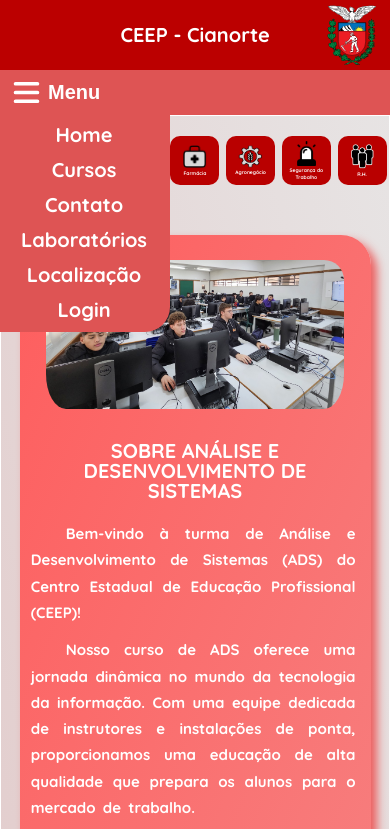
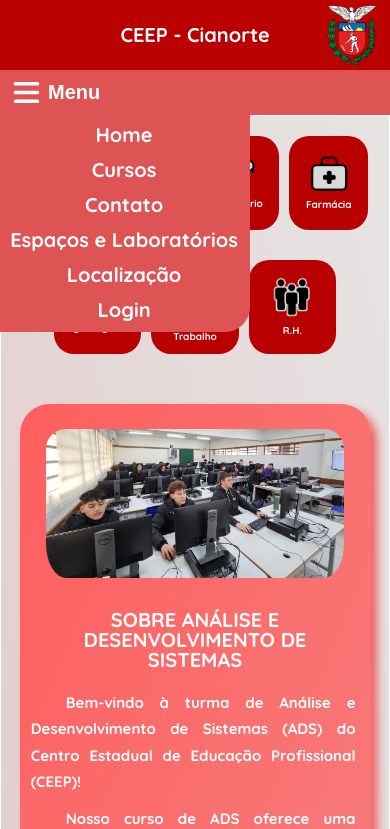
Before and after one commit to guilherme-granville/site-ceep, a plain HTML site: page cursos.html in a window 390 px wide. Both pictures are taken after a click on the button "Menu". Shown: the top 829 px of the page. Drawn offline with nearby package versions, Linux system fonts and the light colour scheme.

Commit message:
Add files via upload

```diff
--- a/cursos.html
+++ b/cursos.html
@@ -26,7 +26,7 @@
             <ul class="ul">
                 <li>
 
-                    <button class="menu menuhide" id="menuButton" style="display: none;" onclick="showMenu()">
+                    <button class="menu menuhide" id="menuButton" style="display: none;">
                         <div>
                             <div class="menui"></div>
                         </div>
@@ -46,7 +46,7 @@
                     </li>
 
                     <li class="dropdown">
-                        <a class="dropbtn" href="laboratorios.html">Laboratórios</a>
+                        <a class="dropbtn" href="laboratorios.html">Espaços e Laboratórios</a>
                     </li>
 
                     <li class="dropdown">
@@ -72,7 +72,7 @@
         <nav>
             <ul>
 
-                <div id="navleft" class="navleft" style="margin-left: -200px; transition: all 0.5s ease;">
+                <div id="navleft" class="navleft" style="margin-left: -250px; transition: all 0.5s ease;">
                     <li class="dropdown">
                         <a class="dropbtn" href="index.html">Home</a>
                     </li>
@@ -85,7 +85,7 @@
                     </li>
 
                     <li class="dropdown">
-                        <a class="dropbtn" href="laboratorios.html">Laboratórios</a>
+                        <a class="dropbtn" href="laboratorios.html">Espaços e Laboratórios</a>
                     </li>
 
                     <li class="dropdown">
@@ -240,8 +240,8 @@
             </div>
         </div>
     </footer>
-    <script src="https://cdnjs.cloudflare.com/ajax/libs/animejs/3.2.1/anime.min.js" defer></script>
-    <script src="script.js" defer></script>
+    <script src="https://cdnjs.cloudflare.com/ajax/libs/animejs/3.2.1/anime.min.js"></script>
+    <script src="script.js"></script>
 </body>
 
 </html>
--- a/script.js
+++ b/script.js
@@ -33,10 +33,10 @@ document.addEventListener("DOMContentLoaded", function() {
     const navleft = document.getElementById("navleft");
 
     function showMenu() {
-        if (navleft.style.marginLeft === '-200px' || navleft.style.marginLeft === '') {
+        if (navleft.style.marginLeft === '-250px' || navleft.style.marginLeft === '') {
             navleft.style.marginLeft = '0';
         } else {
-            navleft.style.marginLeft = '-200px';
+            navleft.style.marginLeft = '-250px';
         }
     }
 
@@ -50,13 +50,13 @@ document.addEventListener("DOMContentLoaded", function() {
         const isClickOnMenuButton = menuButton.contains(event.target);
 
         if (!isClickInsideMenu && !isClickOnMenuButton) {
-            navleft.style.marginLeft = '-200px';
+            navleft.style.marginLeft = '-250px';
         }
     });
 });
 function adjustNavLeftMargin() {
     if (window.innerWidth >= 886) {
-        document.getElementById('navleft').style.marginLeft = '-200px';
+        document.getElementById('navleft').style.marginLeft = '-250px';
     }
 }
 window.onload = adjustNavLeftMargin;
--- a/style.css
+++ b/style.css
@@ -108,7 +108,7 @@ header ul li button {
 }
 
 header ul li button:hover {
-    background-color: rgb(161, 41, 41);
+    background-color: rgb(218, 65, 65);
     cursor: pointer;
 }
 
@@ -134,13 +134,12 @@ header ul li div {
 }
 
 .menu {
-    width: 170px;
+    width: auto;
     text-align: left;
 }
 
 header ul li a:hover,
 .dropdown:hover .dropbtn {
-    border: 1px solid white;
     background-color: rgb(218, 65, 65);
 }
 
@@ -203,17 +202,21 @@ header ul li .drop4 .dropdown-content a:active {
     position: absolute;
     height: auto;
     padding-bottom: 7px;
-    width: 170px;
+    width: 250px;
     border-radius: 0 0 25px 0;
     background-color: rgb(222, 84, 84);
     z-index: 999;
 }
 
 .navleft .dropdown {
-    width: 170px;
+    width: 250px;
     height: 35px;
     margin-top: 0px;
     margin-bottom: 0px;
+}
+
+.navleft .dropdown .dropbtn {
+    width: 238px;
 }
 
 main section .sobre {
@@ -396,16 +399,25 @@ hr {
         width: 90% !important;
     }
 
-    .cursos span img {
-        margin-bottom: 1px;
-        width: 30px;
+    .cursos span {
+        font-size: 10px;
+        width: auto;
+        height: 80px;
+        padding: 7px;
+        min-width: 62px;
+        border-radius: 20px;
+        flex: 0.1 1 calc(20% - 20px);
     }
 
-    .cursos span {
-        font-size: 9px;
-        width: 60px;
-        height: 60px;
-        padding: 10px;
+    .cursos {
+        display: flex;
+        flex-wrap: wrap;
+        justify-content: center;
+        gap: 10px;
+        justify-content: center;display: flex;
+        flex-wrap: wrap;
+        gap: 10px;
+        justify-content: center;
     }
 }
 
@@ -424,16 +436,9 @@ hr {
     }
 
     .cursos span img {
-        width: 25px;
+        width: 40px;
     }
 
-    .cursos span {
-        font-size: 5px;
-        width: 35px;
-        height: 35px;
-        padding: 7px;
-        border-radius: 10px;
-    }
 
     .titulo {
         display: flex;
@@ -451,7 +456,7 @@ hr {
     }
 
     footer {
-        font-size: 8px;
+        font-size: 12px;
     }
 
     .logo-ceep {
```
Also changed, not shown: contato.html (+7 -7 lines), index.html (+6 -5 lines), laboratorios.html (+7 -6 lines).
